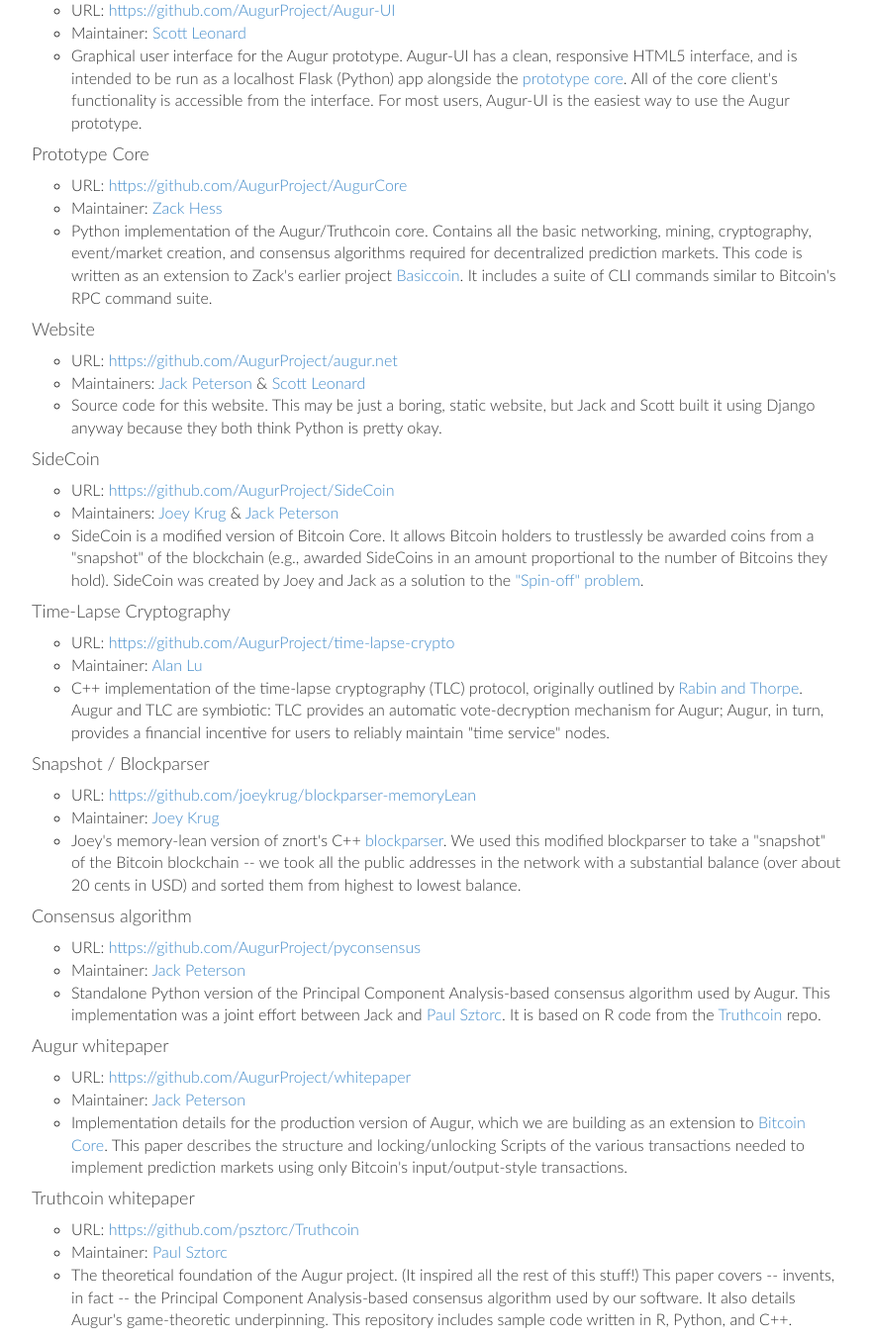
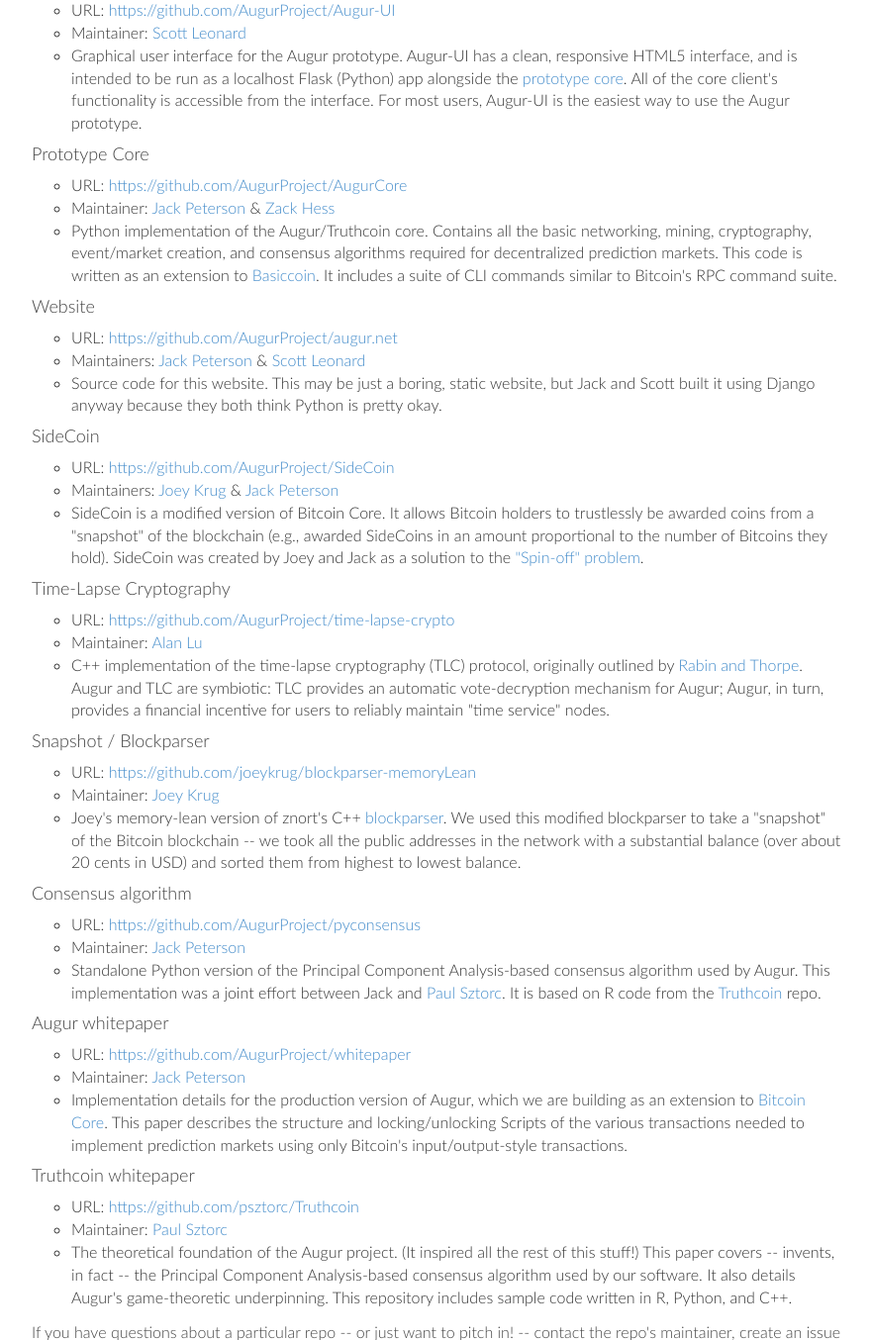
Before and after one commit to collegecrypto/augur.net, a Django app: page /code/ in a window 1280 px wide. Shown: the part 246-1600 px from the top of the page at 99% size, without its empty margins (198-1078 px from the left). Run offline with Django 3.2, Linux system fonts and the light colour scheme; some libraries are stand-ins or nearby versions; some web fonts are replaced.

Commit message:
list jack and zack both as maintainers of augurcore

```diff
--- a/augur_net/templates/code.html
+++ b/augur_net/templates/code.html
@@ -19,8 +19,8 @@
         <h4>Prototype Core</h4>
         <ul>
           <li>URL: <a href="https://github.com/AugurProject/AugurCore">https://github.com/AugurProject/AugurCore</a></li>
-          <li>Maintainer: <a href="mailto:zack.bitcoin@gmail.com">Zack Hess</a></li>
-          <li>Python implementation of the Augur/Truthcoin core.  Contains all the basic networking, mining, cryptography, event/market creation, and consensus algorithms required for decentralized prediction markets.  This code is written as an extension to Zack's earlier project <a href="https://github.com/zack-bitcoin/basiccoin">Basiccoin</a>.  It includes a suite of CLI commands similar to Bitcoin's RPC command suite.</li>
+          <li>Maintainer: <a href="mailto:jack@tinybike.net">Jack Peterson</a> &amp; <a href="mailto:zack.bitcoin@gmail.com">Zack Hess</a></li>
+          <li>Python implementation of the Augur/Truthcoin core.  Contains all the basic networking, mining, cryptography, event/market creation, and consensus algorithms required for decentralized prediction markets.  This code is written as an extension to <a href="https://github.com/zack-bitcoin/basiccoin">Basiccoin</a>.  It includes a suite of CLI commands similar to Bitcoin's RPC command suite.</li>
         </ul>
       </li>
       <li>
```
